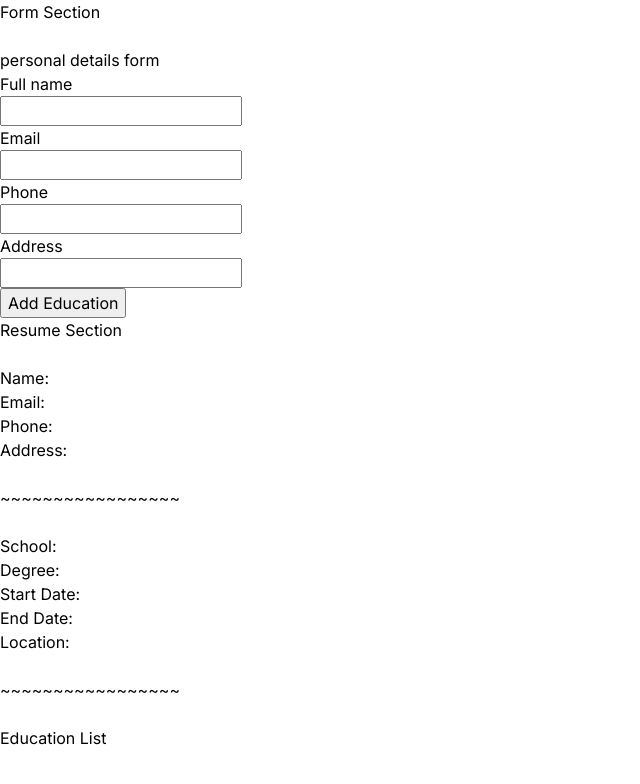
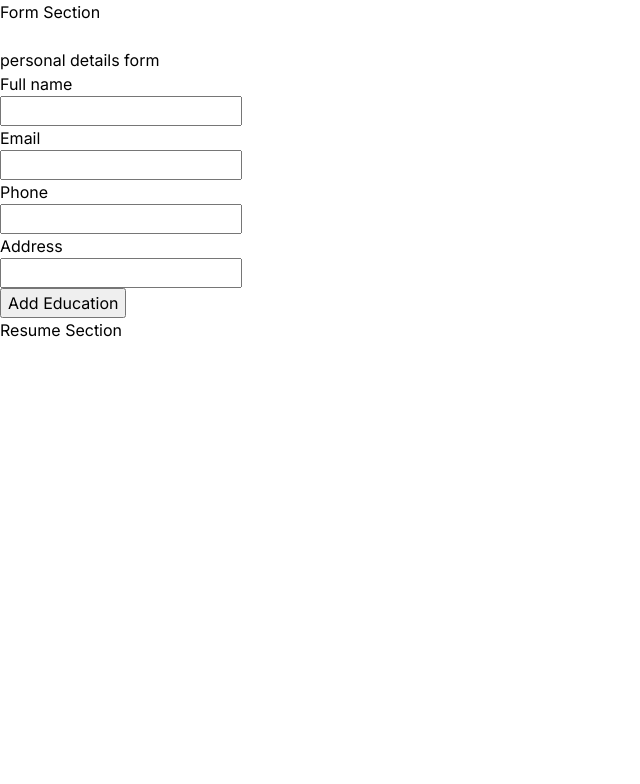
Before and after one commit to krs00/TOP-cv-application, a React (Vite) app: page / in a window 1280 px wide. Shown: the top 784 px of the page, without its empty margins (0-640 px from the left). Built offline with nearby package versions, Linux system fonts and the light colour scheme.

Commit message:
remove test section for data viewing

```diff
--- a/src/App.jsx
+++ b/src/App.jsx
@@ -1,6 +1,5 @@
 import './App.css'
 import FormSection from './components/FormSection';
-import EducationListItem from './components/FormSection/EducationListItem';
 import ResumeSection from './components/ResumeSection';
 import { useState } from 'react';
 import { v4 as uuidv4 } from 'uuid';
@@ -32,6 +31,12 @@ function App() {
 
   // holds created education objects
   const [educationList, setEducationList] = useState([])
+
+  function deleteEducation(idToRemove) {
+    const updatedEducationList = [...educationList]
+    const filteredData = updatedEducationList.filter(item => item.id !== idToRemove);
+    setEducationList(filteredData)
+  }
 
   function handleInputsChange(e) {
     // grab the name attribute of the current input field
@@ -81,40 +86,14 @@ function App() {
     <FormSection
     addEducation={addEducation}
     handleInputsChange={handleInputsChange}
-    clearEducationData={clearEducationData}/>
+    clearEducationData={clearEducationData}
+    educationList={educationList}
+    deleteEducation={deleteEducation}/>
+
 
 
 
     <ResumeSection formData={formData} />
-
-    <br></br>
-    <p>Name: {formData.name}</p>
-    <p>Email: {formData.email}</p>
-    <p>Phone: {formData.phone}</p>
-    <p>Address: {formData.address}</p>
-
-    <br></br>
-    <p>~~~~~~~~~~~~~~~~~</p>
-    <br></br>
-
-    <p>School: {formData.school}</p>
-    <p>Degree: {formData.degree}</p>
-    <p>Start Date: {formData.eduStart}</p>
-    <p>End Date: {formData.eduEnd}</p>
-    <p>Location: {formData.eduLocation}</p>
-
-    <br></br>
-    <p>~~~~~~~~~~~~~~~~~</p>
-    <br></br>
-
-    <p>Education List</p>
-
-    <ul className='no-list-style'>
-        {educationList.map(item => (
-        <li key={item.id}>  <EducationListItem item={item} /> </li>
-        ))}
-    </ul>
-
 
 
     </>
```
